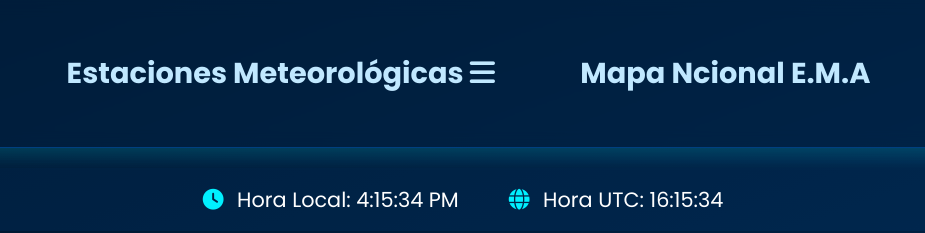
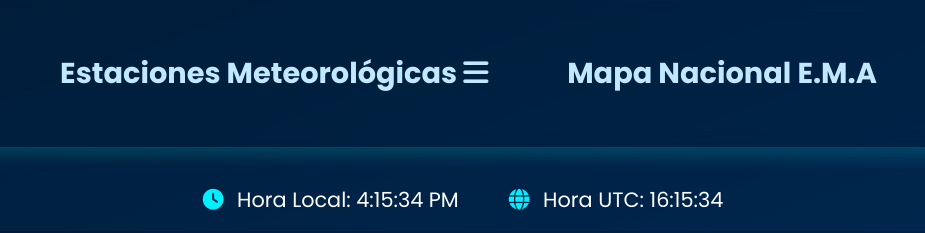
Before and after one commit to Fran5142/Visualizador-de-estaciones-Meteorol-gicas, a plain HTML site: page index.html in a window 1280 px wide. Shown: the top 233 px of the page, 177-1102 px from the left. Drawn offline with Linux system fonts and the light colour scheme.

Commit message:
Update index.html

```diff
--- a/index.html
+++ b/index.html
@@ -196,7 +196,7 @@ footer {
   </ul>
 
 <ul>
-    <li><a href="https://fran5142.github.io/Mapa-de-estaciones-meteorol-gicas-autom-ticas/">Mapa Ncional E.M.A</a></li>
+    <li><a href="https://fran5142.github.io/Mapa-de-estaciones-meteorol-gicas-autom-ticas/">Mapa Nacional E.M.A</a></li>
 
   </ul>
 
```
